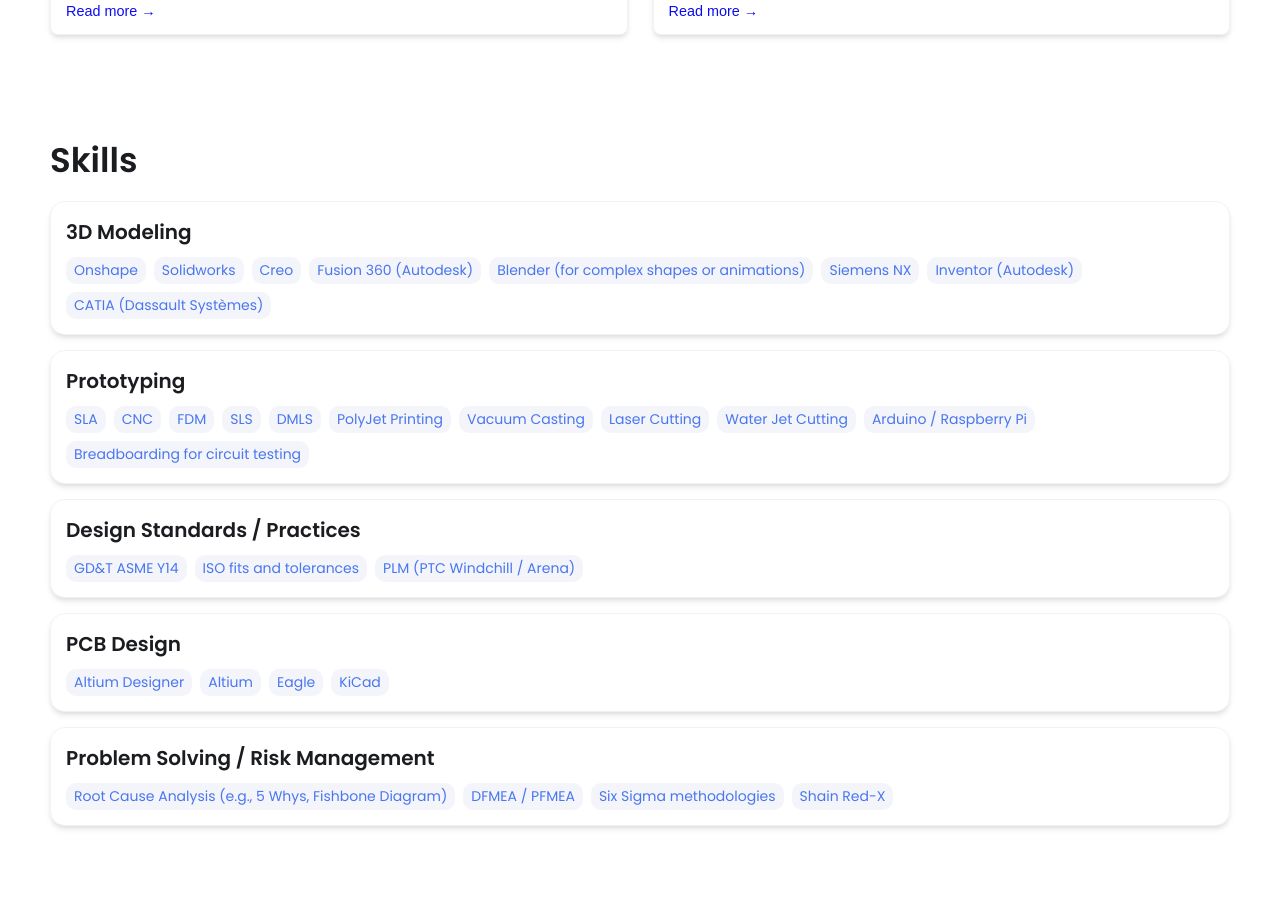
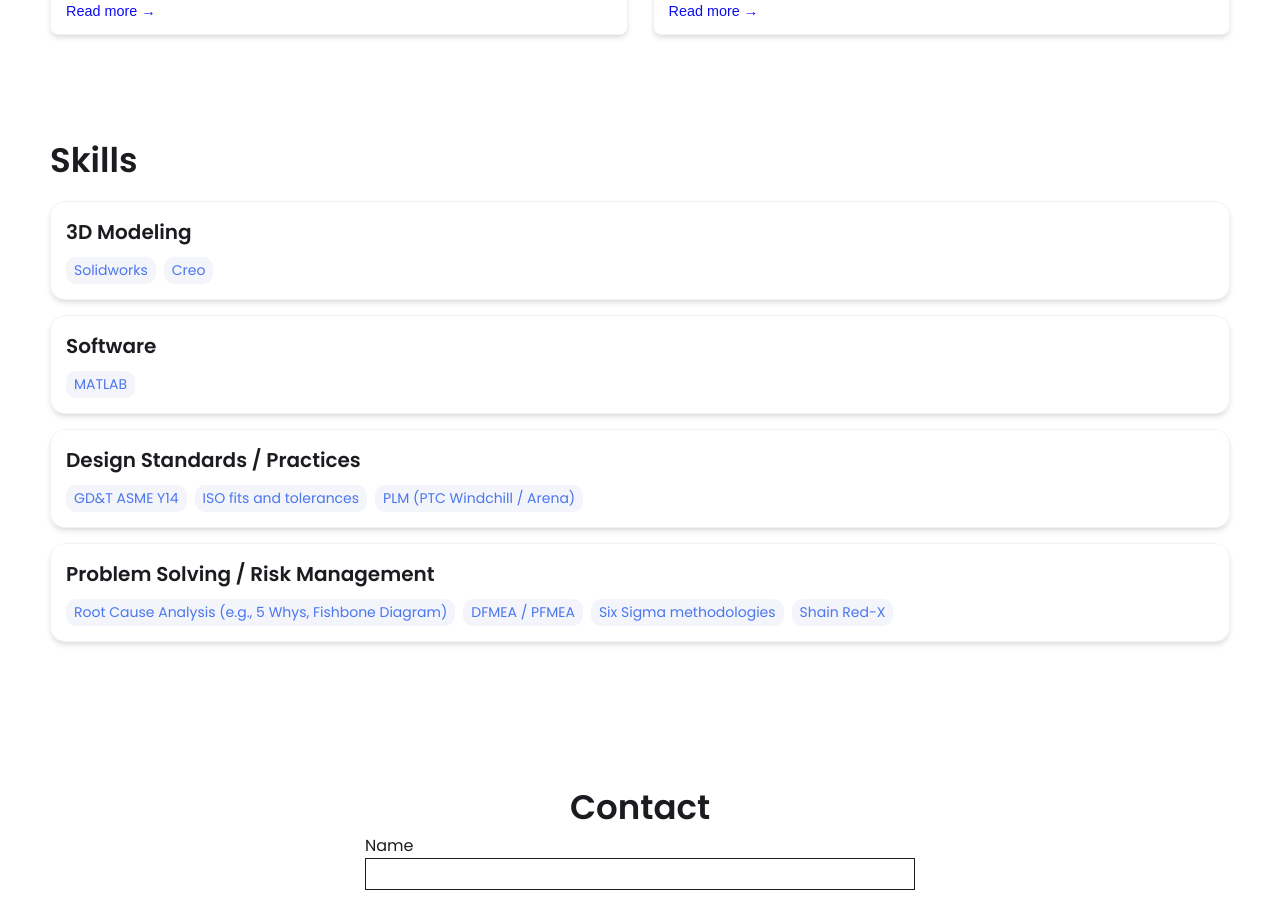
Before and after one commit to fakehale/fakehale.github.io, a Jekyll site: the page built from index.html, in a window 1280 px wide and 900 px high, scrolled down 1491 px. Built offline with Jekyll 4.4.1, drawn with Linux system fonts in a browser that asks for light colours.

Commit message:
Update _config.yml

```diff
--- a/_config.yml
+++ b/_config.yml
@@ -47,38 +47,16 @@ external-links:    # input only your own url slug. The icons with missing entrie
 skills:
   - category: 3D Modeling
     tools:
-    - Onshape
     - Solidworks
     - Creo
-    - Fusion 360 (Autodesk)
-    - Blender (for complex shapes or animations)
-    - Siemens NX
-    - Inventor (Autodesk)
-    - CATIA (Dassault Systèmes)
-  - category: Prototyping
+  - category: Software
     tools:
-    - SLA
-    - CNC
-    - FDM
-    - SLS
-    - DMLS
-    - PolyJet Printing
-    - Vacuum Casting
-    - Laser Cutting
-    - Water Jet Cutting
-    - Arduino / Raspberry Pi
-    - Breadboarding for circuit testing
+    - MATLAB
   - category: Design Standards / Practices
     tools:
     - GD&T ASME Y14
     - ISO fits and tolerances
     - PLM (PTC Windchill / Arena)
-  - category: PCB Design
-    tools:
-    - Altium Designer
-    - Altium
-    - Eagle
-    - KiCad
   - category: Problem Solving / Risk Management
     tools:
     - Root Cause Analysis (e.g., 5 Whys, Fishbone Diagram)
```
